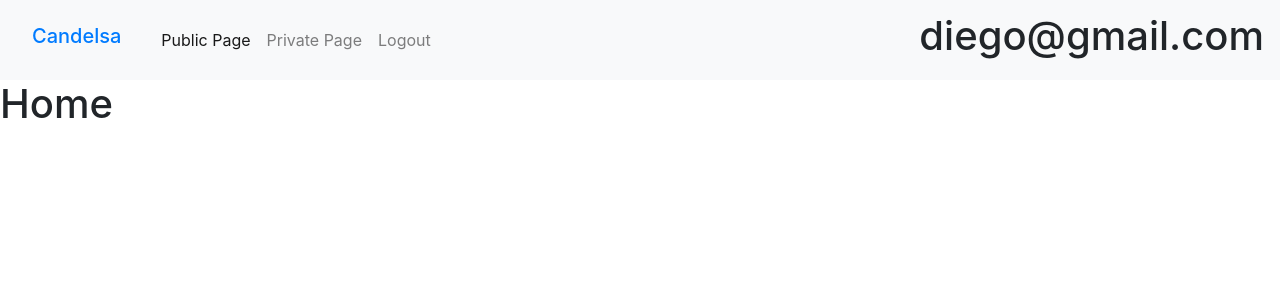
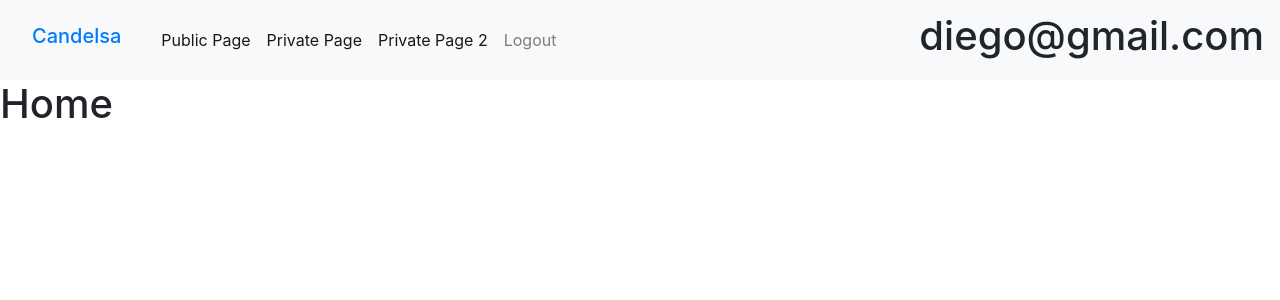
Before and after one commit to diegoGr96/testCandelsaFront, a React (Create React App) app: page /login in a window 1280 px wide. Both pictures are taken after a click on the button "Login". Shown: the top 300 px of the page. Built offline with nearby package versions, Linux system fonts and the light colour scheme.

Commit message:
React Router DOM finished with public and private routes.

```diff
--- a/src/Auth/Auth.ts
+++ b/src/Auth/Auth.ts
@@ -1,15 +1,12 @@
 import { tokenCredential } from "./useAuthProvider";
 
 const Auth = {
-    signIn(credentials: tokenCredential, state: React.Dispatch<React.SetStateAction<string | null>>) {
-        setTimeout( () => {
-            state(credentials.email);
-        }, 100);
+    signIn(credentials: tokenCredential) {
+        localStorage.token = credentials.email;
     },
-    signOut(state: React.Dispatch<React.SetStateAction<string | null>>) {
-        setTimeout(() => {
-            state(null);
-        }, 100);
+    signOut() {
+        localStorage.removeItem('token');
+        window.location.href = '/';
     },
 }
 
--- a/src/Auth/PrivateRoute.tsx
+++ b/src/Auth/PrivateRoute.tsx
@@ -1,13 +1,10 @@
 import React from "react";
 import { RouteProps, Redirect, Route } from "react-router-dom";
-import useAuth from "./useAuth";
 
 interface PrivateRouteProps extends RouteProps {}
 
 const PrivateRoute: React.FC<PrivateRouteProps> = ({ ...rest }) => {
-    const auth = useAuth();
-
-    if (auth?.token === null) return <Redirect to="/login" />;
+    if (!localStorage.token) return <Redirect to="/login" />;
     return <Route {...rest} />;
 };
 
--- a/src/Auth/useAuthProvider.ts
+++ b/src/Auth/useAuthProvider.ts
@@ -1,4 +1,3 @@
-import { useState } from "react";
 import Auth from './Auth';
 
 export type tokenCredential = {
@@ -7,24 +6,20 @@ export type tokenCredential = {
 }
 
 export interface IUseAuthProvider{
-    token: null|string,
     signIn: (credentials:tokenCredential) => void,
     signOut: () => void
 }
 
 const useAuthProvider = ():IUseAuthProvider => {
-    const [token, setToken] = useState<string|null>(null);
-
     const signIn = ( credentials: tokenCredential ) => {
-        Auth.signIn( credentials, setToken );
+        Auth.signIn( credentials);
     }
 
     const signOut = () => {
-        Auth.signOut( () => setToken(null) );
+        Auth.signOut( );
     }
 
     return {
-        token,
         signIn,
         signOut
     }
--- a/src/components/DashboardRoutes.tsx
+++ b/src/components/DashboardRoutes.tsx
@@ -1,9 +1,9 @@
 import { Route, Switch, Redirect } from "react-router-dom";
 import { PrivateRoute } from "../Auth/PrivateRoute";
 import { Home } from "./Home";
-import { LoginScreen } from "./LoginScreen";
 import { NavBar } from "./NavBar";
 import { PrivatePage } from "./PrivatePage";
+import { PrivatePage2 } from "./PrivatePage2";
 import { PublicPage } from "./PublicPage";
 
 //  type DashboardRoutesProps = {
@@ -17,10 +17,12 @@ const DashboardRoutes = ( ) =>  {
             <Switch>
                 {/* Public Routes */}
                 <Route path="/home" exact component={Home} />
-                <Route path="/login" exact component={LoginScreen} />
+                {/* <Route path="/login" exact component={LoginScreen} /> */}
                 <Route path="/public-page" exact component={PublicPage} />
+
                 {/* Private Routes */}
                 <PrivateRoute path="/private-page" exact component={PrivatePage} />
+                <PrivateRoute path="/private-page2" exact component={PrivatePage2} />
 
                 {/* Default */}
                 <Redirect to="/home" />
--- a/src/components/LoginScreen.tsx
+++ b/src/components/LoginScreen.tsx
@@ -9,7 +9,7 @@ const LoginScreen: React.FC<ILoginScreenProps> = ( {history} ) => {
 
         const auth = useAuth();
         const handleLogin = () => {
-            if(auth?.token === null){
+            if(!localStorage.token){
                 auth?.signIn({ email: "diego@gmail.com", password: "diego" });
             }else{
                 auth?.signOut();
@@ -18,9 +18,9 @@ const LoginScreen: React.FC<ILoginScreenProps> = ( {history} ) => {
         };
     return (
         <div className="container">
-            <h1>{JSON.stringify(auth?.token)}</h1>
+            <h1>{JSON.stringify(localStorage.token)}</h1>
             <button onClick={handleLogin} className="btn btn-primary">
-                {auth?.token === null
+                {!localStorage.token
                     ? 'Login'
                     : 'Logout'
                 }
--- a/src/components/LogoutScreen.tsx
+++ b/src/components/LogoutScreen.tsx
@@ -1,18 +1,11 @@
-import React, { useEffect } from "react";
+import React from "react";
 import { RouteComponentProps } from "react-router-dom";
 import useAuth from "../Auth/useAuth";
 
 export interface ILogoutScreenProps extends RouteComponentProps<any> {}
 
-const LogoutScreen: React.FC<ILogoutScreenProps> = ({ history }) => {
-    const auth = useAuth();
-
-    useEffect(() => {
-        if (auth?.token !== null) {
-        auth?.signOut();
-        }
-        history.replace("/");
-    });
+const LogoutScreen: React.FC<ILogoutScreenProps> = () => {
+    useAuth()?.signOut();
 
 
     return ( <></> );
--- a/src/components/NavBar.tsx
+++ b/src/components/NavBar.tsx
@@ -1,13 +1,12 @@
 import React from 'react';
 import { Link } from 'react-router-dom';
-import useAuth from '../Auth/useAuth';
+import PrivateRoutesList from './PrivateRoutesList';
 
 export type INavBarProps = {
 
 }
 
 const NavBar: React.FC<INavBarProps> = () => {
-    const auth = useAuth();
 
     return (
         <nav className="navbar navbar-expand-lg navbar-light bg-light">
@@ -35,19 +34,19 @@ const NavBar: React.FC<INavBarProps> = () => {
                             Public Page
                         </Link>
                     </li>
+                    {localStorage.token &&
+                        // <Link to="/private-page" className="nav-link">
+                        //     Private Page
+                        // </Link>
+                        <PrivateRoutesList />
+                    }
                     <li className="nav-item">
-                    {auth?.token !== null &&
-                        <Link to="/private-page" className="nav-link">
-                            Private Page
-                        </Link>
-                    }
-                    </li>
-                    <li className="nav-item">
-                    {auth?.token === null ?
+                    {!localStorage.token ?
                             <Link to="/login" className="nav-link">
                                 Login
                             </Link>
                         :
+
                             <Link to="/logout" className="nav-link">
                                 Logout
                             </Link>
@@ -55,7 +54,7 @@ const NavBar: React.FC<INavBarProps> = () => {
                     </li>
                 </ul>
             </div>
-            <h1>{auth?.token}</h1>
+            <h1>{localStorage.token}</h1>
         </nav>
     );
 }
--- /dev/null
+++ b/src/components/PrivatePage2.tsx
@@ -0,0 +1,9 @@
+import React from "react";
+
+export type PrivatePage2Props = {};
+
+const PrivatePage2: React.FC<PrivatePage2Props> = () => {
+    return <div>This is my Private page 2222</div>;
+};
+
+export { PrivatePage2 };
--- /dev/null
+++ b/src/components/PrivateRoutesList.tsx
@@ -0,0 +1,23 @@
+import { Link } from 'react-router-dom';
+interface PrivateRoutesListProps {
+
+}
+
+const PrivateRoutesList: React.FunctionComponent<PrivateRoutesListProps> = () => {
+    return (
+        <>
+            <li className="nav-item active">
+                <Link to="/private-page" className="nav-link">
+                    Private Page
+                </Link>
+            </li>
+            <li className="nav-item active">
+                <Link to="/private-page2" className="nav-link">
+                    Private Page  2
+                </Link>
+            </li>
+        </>
+    );
+}
+
+export default PrivateRoutesList;
```
Also changed, not shown: 1 other file (tests, documents, lock files or other folders).
